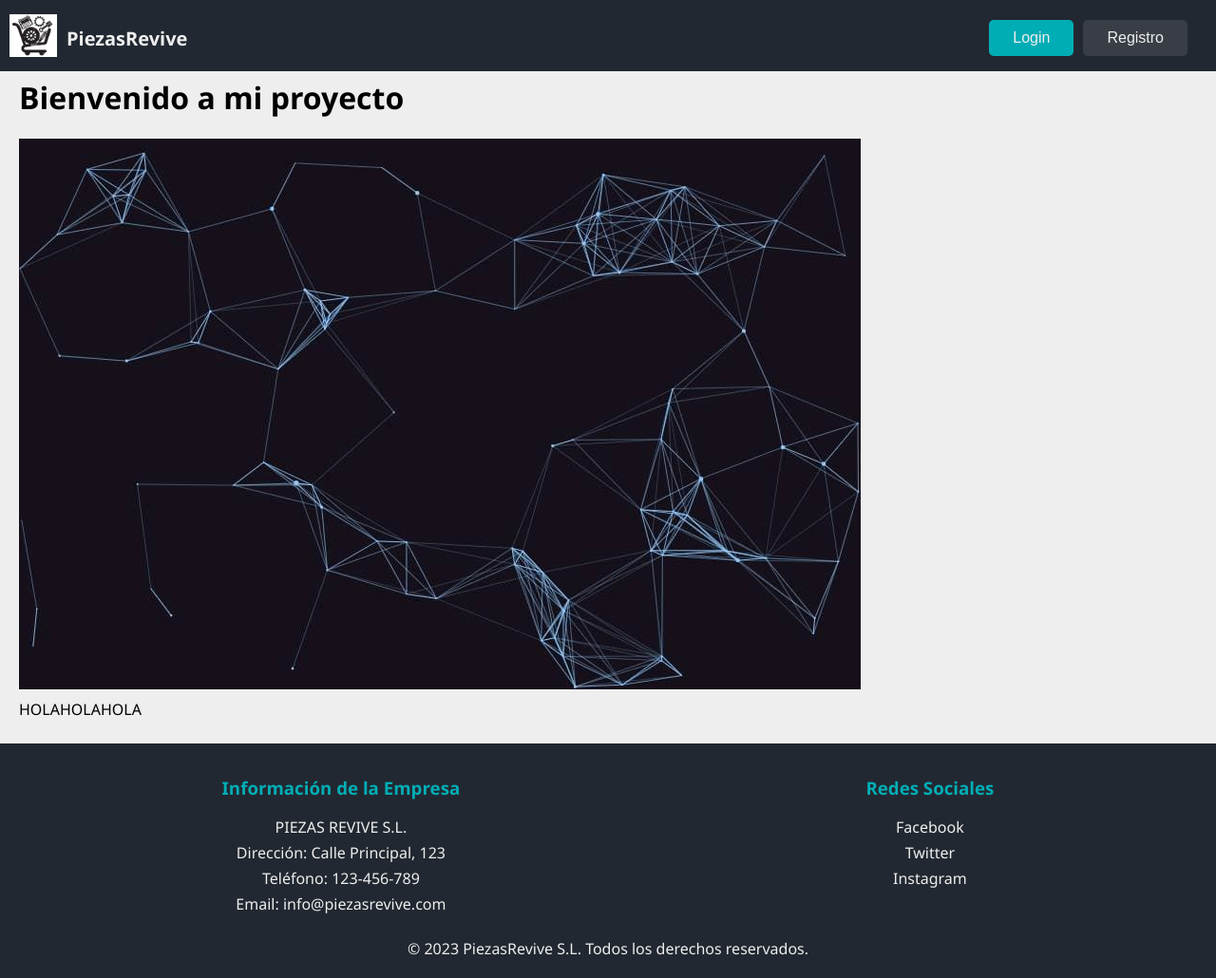
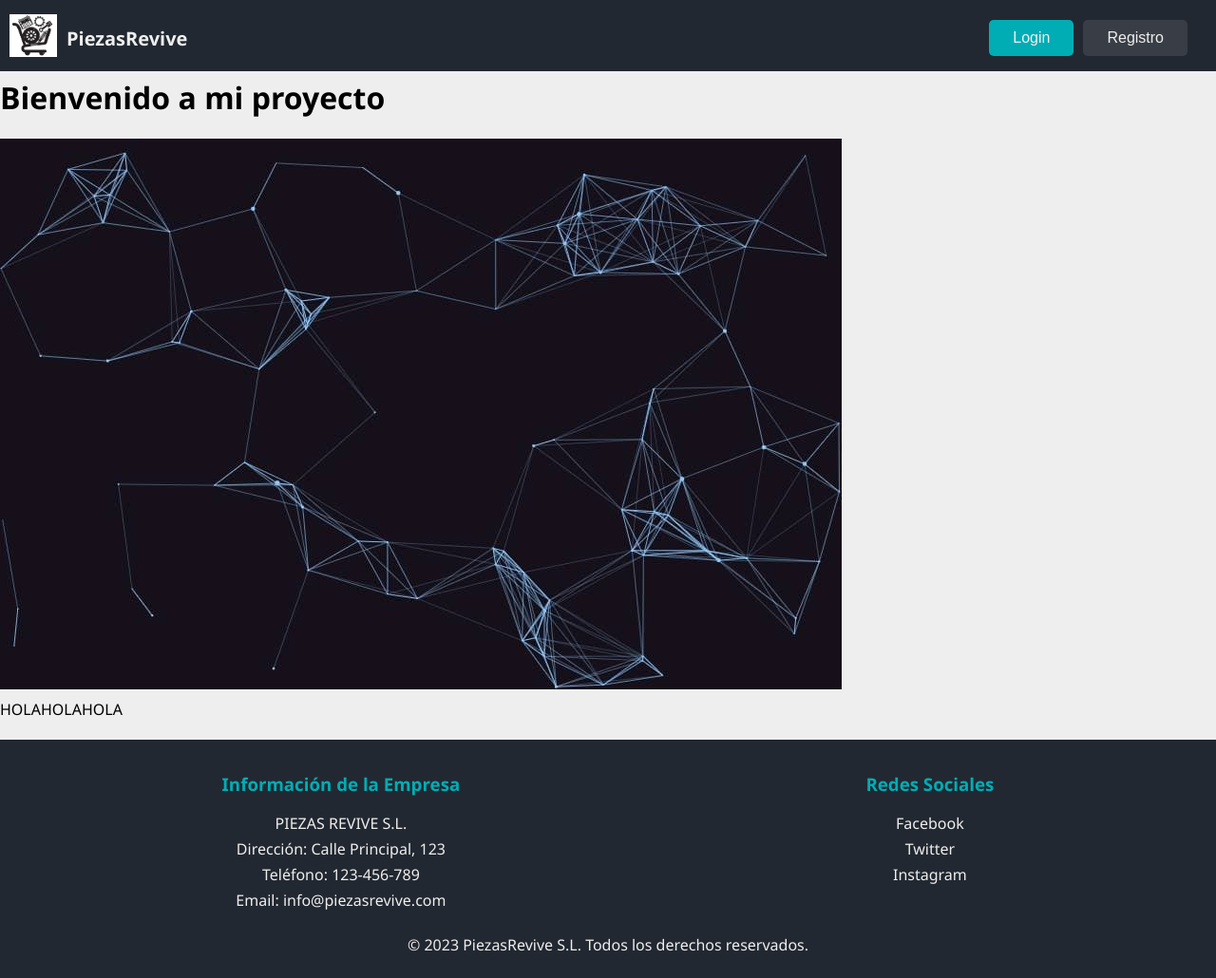
Before and after one commit to diegarlin/piezasRevive, a Django app: page / in a window 1280 px wide. Shown: the whole page at 95% size. After the commit the page ends 1002 px from the top, so only its background shows below. Run offline with Django 4.2, Linux system fonts and the light colour scheme; some libraries are stand-ins or nearby versions.

Commit message:
fix: cambio para mejor visualización

```diff
--- a/piezasRevive/static/piezasRevive/css/styles.css
+++ b/piezasRevive/static/piezasRevive/css/styles.css
@@ -14,7 +14,6 @@ body {
     display: flex;
     flex-direction: column;
     min-height: 100vh; /* Al menos el 100% de la altura del viewport */
-    padding-top: 5vh;
 }
 
 header {
@@ -140,7 +139,8 @@ a:hover {
 main {
     flex: 1; /* Ocupa el espacio restante */
     background-color: #EEEEEE; /* Fondo para el contenido principal */
-    padding: 20px;
+    padding-top: 7.5vh;
+    padding-bottom: 2vh;
 }
 
 h2 {
```
